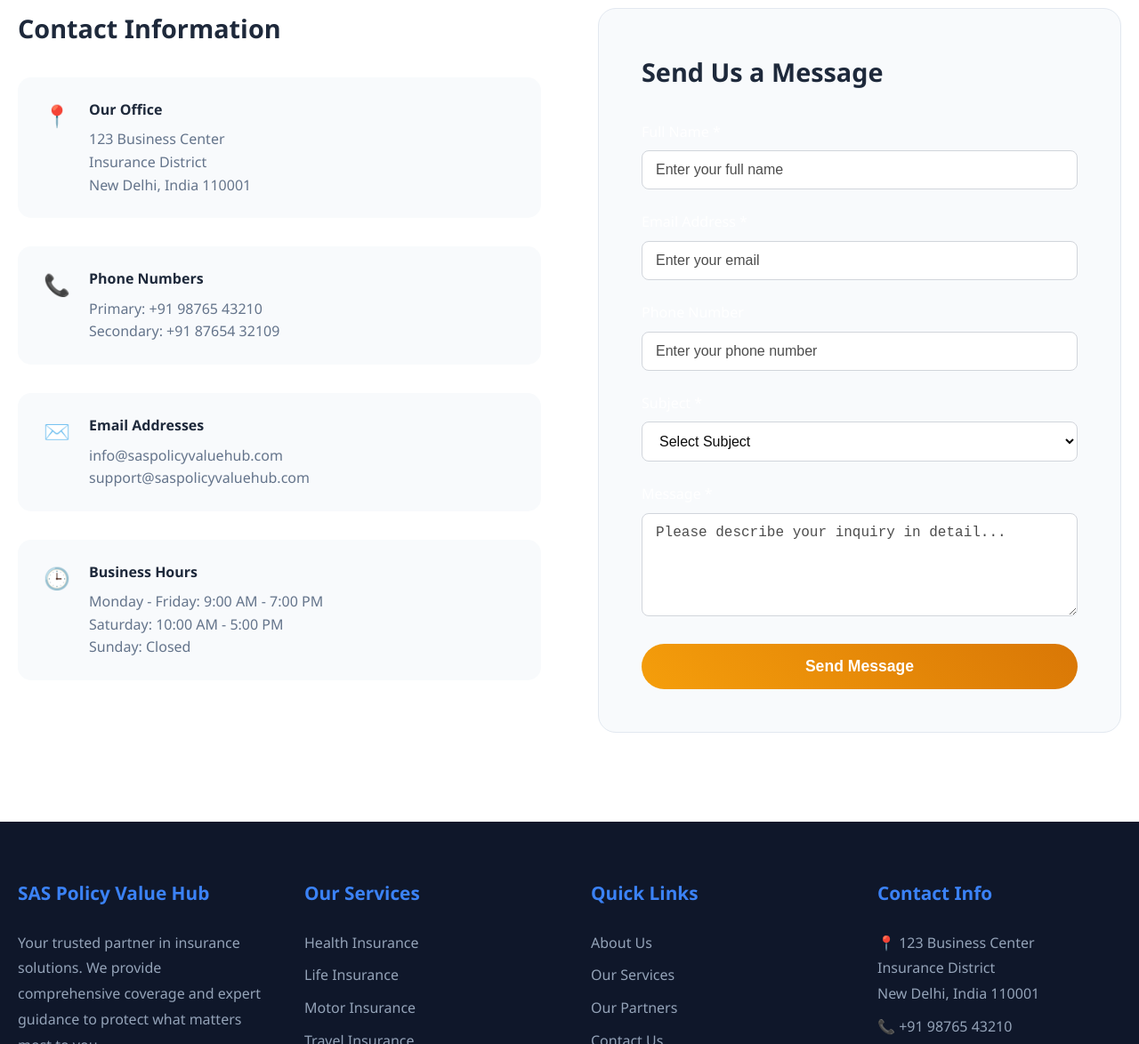
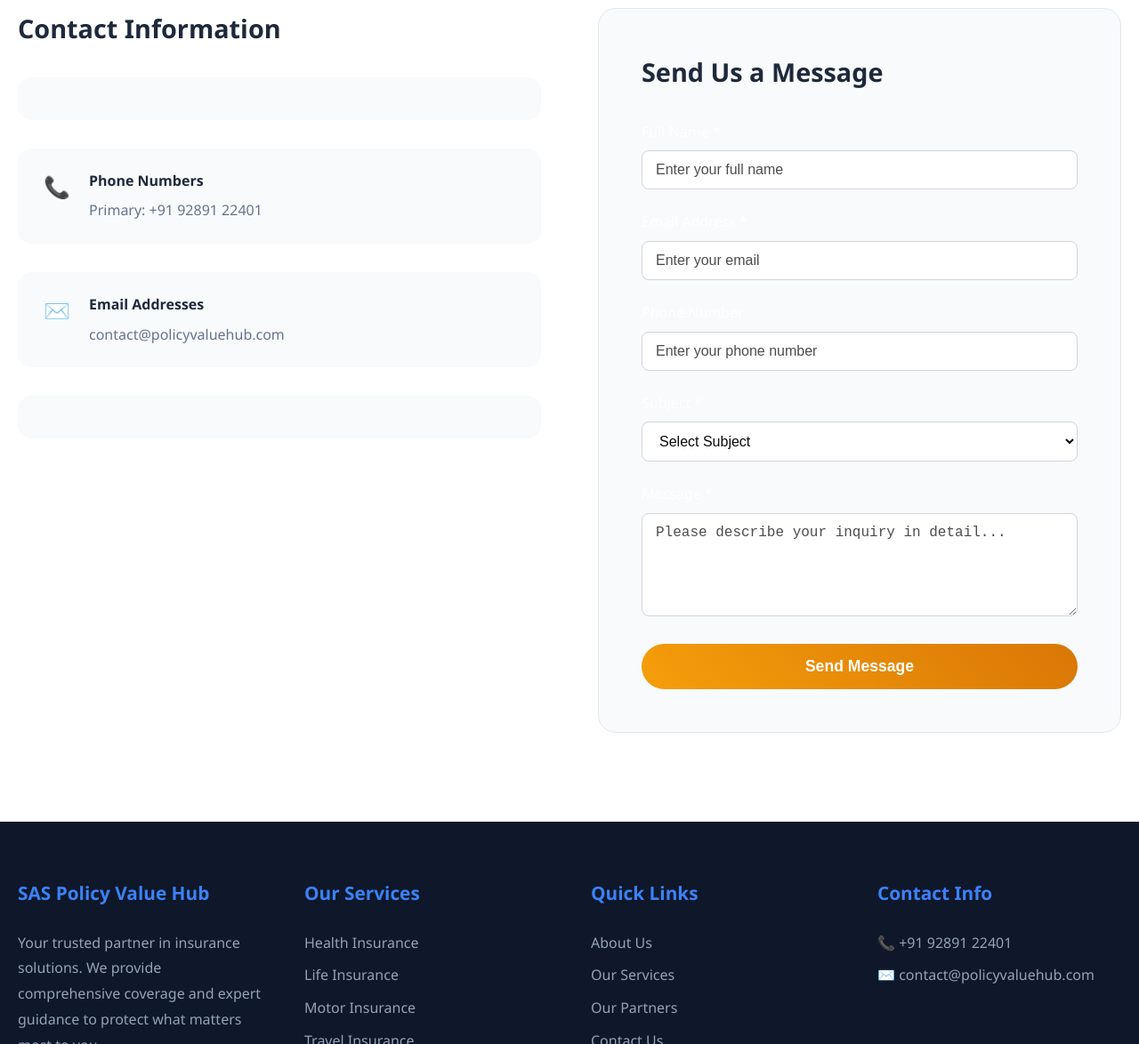
Before and after one commit to Ramanuz4/SAS-Policy-Website, a website: page FrontEnd/index.html in a window 1280 px wide. Shown: the part 6970-8144 px from the top of the page at 89% size. Drawn offline with Linux system fonts and the light colour scheme; no server answers.

Commit message:
home contact info change

```diff
--- a/FrontEnd/index.html
+++ b/FrontEnd/index.html
@@ -465,20 +465,17 @@
           <div class="contact-info fade-in">
             <h3>Contact Information</h3>
             <div class="contact-item">
-              <div class="contact-item-icon">📍</div>
+
               <div class="contact-item-content">
-                <h4>Our Office</h4>
-                <p>
-                  123 Business Center<br />Insurance District<br />New Delhi,
-                  India 110001
-                </p>
+
+
               </div>
             </div>
             <div class="contact-item">
               <div class="contact-item-icon">📞</div>
               <div class="contact-item-content">
                 <h4>Phone Numbers</h4>
-                <p>Primary: +91 98765 43210<br />Secondary: +91 87654 32109</p>
+                <p>Primary: +91 92891 22401</p>
               </div>
             </div>
             <div class="contact-item">
@@ -486,17 +483,16 @@
               <div class="contact-item-content">
                 <h4>Email Addresses</h4>
                 <p>
-                  info@saspolicyvaluehub.com<br />support@saspolicyvaluehub.com
+                  contact@policyvaluehub.com
+
+
                 </p>
               </div>
             </div>
             <div class="contact-item">
-              <div class="contact-item-icon">🕒</div>
+
               <div class="contact-item-content">
-                <h4>Business Hours</h4>
-                <p>
-                  Monday - Friday: 9:00 AM - 7:00 PM<br />Saturday: 10:00 AM -
-                  5:00 PM<br />Sunday: Closed
+
                 </p>
               </div>
             </div>
@@ -601,11 +597,10 @@
           <div class="footer-section">
             <h3>Contact Info</h3>
             <p>
-              📍 123 Business Center<br />Insurance District<br />New Delhi,
-              India 110001
+
             </p>
-            <p>📞 +91 98765 43210</p>
-            <p>✉️ info@saspolicyvaluehub.com</p>
+            <p>📞 +91 92891 22401</p>
+            <p>✉️ contact@policyvaluehub.com</p>
           </div>
         </div>
         <div class="footer-bottom">
```
